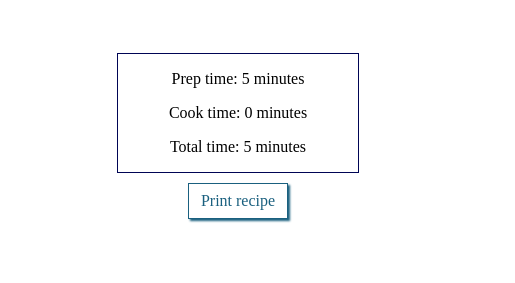
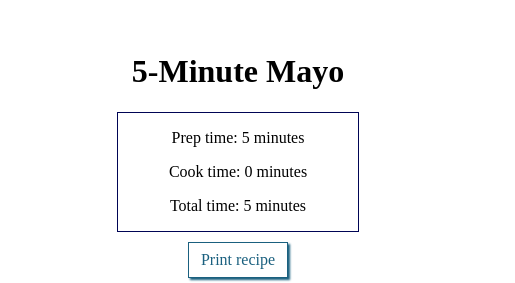
Before and after one commit to reasonableguy/squareonekitchen, a plain HTML site: page recipes/5-minute-mayo.html in a window 1280 px wide. Shown: the top 283 px of the page, 146-661 px from the left. Drawn offline with nearby package versions, Linux system fonts and the light colour scheme; a script that the page names is missing.

Commit message:
Update 5-minute-mayo.html

```diff
--- a/recipes/5-minute-mayo.html
+++ b/recipes/5-minute-mayo.html
@@ -15,7 +15,7 @@
 	<style>
 /* INSERT RECIPE TITLE */
 .recipe-title:after {
-content:'Square One Kitchen's 5-Minute Mayo';
+content:'5-Minute Mayo';
 }
 /* INSERT PREP TIME */
 	.prep-time:after {
```
